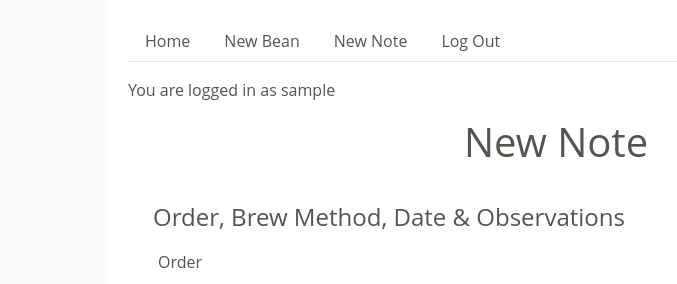
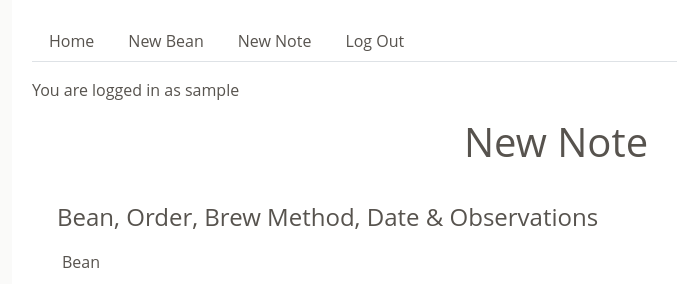
Before and after one commit to mikeygough/coffee-hunter-100, a Flask app: page /new_note in a window 1280 px wide. Shown: the top 284 px of the page, without its empty margins (84-761 px from the left). Run offline with Flask 2, Linux system fonts and the light colour scheme; the visitor is signed in with stand-in values (Sample User, id 1); data comes from the database, SQL or seed files in the repository; data that the repository does not hold is empty; some libraries are stand-ins or nearby versions.

Commit message:
media queries for form... forms working

```diff
--- a/ch_100_app/main/forms.py
+++ b/ch_100_app/main/forms.py
@@ -20,8 +20,10 @@ from ch_100_app.models import (
     MouthfeelChoices,
 )
 
+
 # from wtforms.fields.html5 import URLField
-# from wtforms.ext.sqlalchemy.fields import QuerySelectField
+from wtforms.ext.sqlalchemy.fields import QuerySelectField
+from wtforms.fields.html5 import DateField
 from wtforms.validators import DataRequired, Length, NumberRange
 from ch_100_app.models import User, Bean, Note
 
@@ -76,11 +78,13 @@ class BeanForm(FlaskForm):
 class NoteForm(FlaskForm):
     """Form for adding/updating a Note."""
 
+    bean = QuerySelectField("Bean", query_factory=lambda: Bean.query, allow_blank=False)
+
     order = SelectField("Order", choices=[("", "")] + OrderCategory.choices())
 
     brew_method = SelectField("Brew Method", choices=[("", "")] + BrewMethod.choices())
 
-    date_time = DateField("Date")
+    date_recorded = DateField("Date", format="%Y-%m-%d")
 
     observations = TextAreaField(
         "Observations",
--- a/ch_100_app/main/routes.py
+++ b/ch_100_app/main/routes.py
@@ -14,7 +14,8 @@ main = Blueprint("main", __name__)
 
 @main.route("/")
 def homepage():
-    return render_template("home.html")
+    beans = Bean.query.all()
+    return render_template("home.html", beans=beans)
 
 
 @main.route("/new_bean", methods=["GET", "POST"])
@@ -29,7 +30,7 @@ def new_bean():
             name=form.name.data,
             cultivar=form.cultivar.data,
             origin=form.origin.data,
-            process=form.wash_process.data,
+            wash_process=form.wash_process.data,
             roast_level=form.roast_level.data,
         )
         # added this ⬇️
@@ -39,7 +40,7 @@ def new_bean():
         db.session.commit()
 
         flash("New bean was created successfully.")
-        return redirect(url_for("main.homepage"))
+        return redirect(url_for("main.bean_detail", bean_id=new_bean.id))
 
     return render_template("new_bean.html", form=form)
 
@@ -52,7 +53,8 @@ def new_note():
 
     # if form was submitted with no errors
     if form.validate_on_submit():
-        new_note = Bean(
+        new_note = Note(
+            bean=form.bean.data,
             order=form.order.data,
             brew_method=form.brew_method.data,
             aroma=form.aromas.data,
@@ -61,10 +63,10 @@ def new_note():
             acidity=form.acidities.data,
             mouthfeel=form.mouthfeels.data,
             observations=form.observations.data,
-            date_time=form.date_time.data,
+            date_recorded=form.date_recorded.data,
         )
         # added this ⬇️
-        new_note = db.session.merge(new_note)
+        # new_note = db.session.merge(new_note)
         # added this ⬆️
         db.session.add(new_note)
         db.session.commit()
@@ -73,3 +75,11 @@ def new_note():
         return redirect(url_for("main.homepage"))
 
     return render_template("new_note.html", form=form)
+
+
+@main.route("/bean/<bean_id>", methods=["GET", "POST"])
+@login_required
+def bean_detail(bean_id):
+    bean = Bean.query.get(bean_id)
+
+    return render_template("bean_detail.html", bean=bean)
--- a/ch_100_app/models.py
+++ b/ch_100_app/models.py
@@ -178,7 +178,7 @@ class Note(db.Model):
     # Drip, Espresso, French Roast, etc.
     brew_method = db.Column(db.Enum(BrewMethod), default=BrewMethod.DRIP)
 
-    date_time = db.Column(db.DateTime, default=datetime.utcnow)
+    date_recorded = db.Column(db.Date, default=datetime.utcnow)
 
     observations = db.Column(db.Text, nullable=False)
 
--- a/ch_100_app/static/style.css
+++ b/ch_100_app/static/style.css
@@ -8,7 +8,7 @@ body {
 #base-content {
   font-family: 'Open Sans', sans-serif;
   color: #57534e;
-  width: 70%;
+  width: 85%;
   background-color: white;
   padding: 20px;
 }
@@ -68,3 +68,27 @@ fieldset {
   grid-template-columns: repeat(4, 1fr);
   list-style: none;
 }
+
+@media screen and (max-width: 800px) {
+  #aromas,
+  #flavors,
+  #aftertastes,
+  #acidities,
+  #mouthfeels {
+    grid-template-columns: repeat(3, 1fr);
+  }
+}
+
+@media screen and (max-width: 615px) {
+  #aromas,
+  #flavors,
+  #aftertastes,
+  #acidities,
+  #mouthfeels {
+    grid-template-columns: repeat(2, 1fr);
+  }
+}
+
+.bean p:not(:last-child) {
+  margin-bottom: 0;
+}
--- a/ch_100_app/templates/base.html
+++ b/ch_100_app/templates/base.html
@@ -47,9 +47,11 @@
       </ul>
 
       {% for message in get_flashed_messages() %}
-      <p>{{ message }}</p>
-      {% endfor %} {% if current_user.is_authenticated %}
-      <p>You are logged in as {{ current_user.username }}</p>
+        <div class="alert alert-dark" role="alert">{{ message }}</div>
+      {% endfor %}
+
+      {% if current_user.is_authenticated %}
+        <p>You are logged in as {{ current_user.username }}</p>
       {% endif %} {% block content %} {% endblock %}
     </div>
   </body>
--- a/ch_100_app/templates/new_note.html
+++ b/ch_100_app/templates/new_note.html
@@ -3,16 +3,17 @@ render_field %} {% block content %}
 
 <h1 class="new-header">New Note</h1>
 
-<form action="/signup" method="POST">
+<form action="/new_note" method="POST">
   {{ form.csrf_token }}
 
   <section>
     <fieldset>
-      <legend>Order, Brew Method, Date & Observations</legend>
+      <legend>Bean, Order, Brew Method, Date & Observations</legend>
 
+      {{ render_field(form.bean) }}
       {{ render_field(form.order) }}
       {{ render_field(form.brew_method) }}
-      {{ render_field(form.date_time) }}
+      {{ render_field(form.date_recorded) }}
       {{ render_field(form.observations) }}
     </fieldset>
   </section>
--- a/requirements.txt
+++ b/requirements.txt
@@ -9,3 +9,4 @@ six==1.15.0
 SQLAlchemy==1.3.23
 SQLAlchemy-Utils==0.36.8
 Werkzeug==1.0.1
+Wtforms==2.3.3
```
Also changed, not shown: ch_100_app/templates/bean_detail.html (added, +13 -0 lines), ch_100_app/templates/home.html (+17 -0 lines), ch_100_app/templates/new_bean.html (+4 -3 lines), README.md, ch_100_app/database.db.
